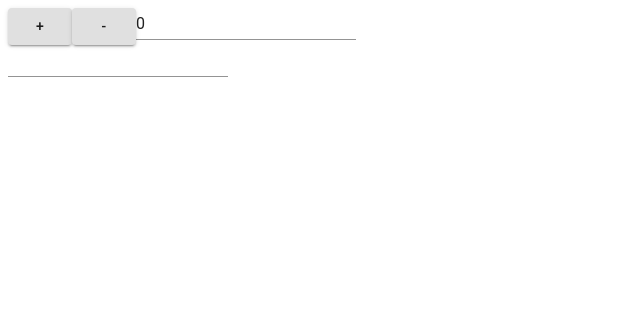
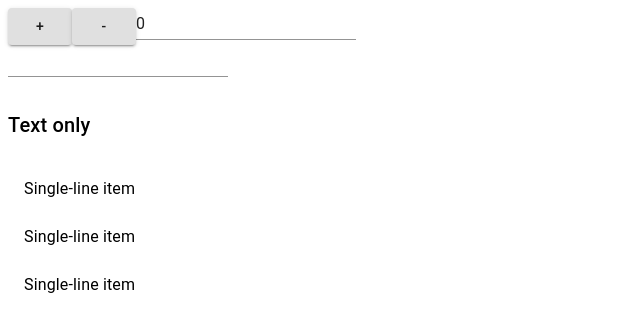
Before and after one commit to Foxall/gatsby_mui_redux-toolkit, a Gatsby site: page / in a window 1280 px wide. Shown: the whole page, without its empty margins (0-640 px from the left). Built offline with nearby package versions, Linux system fonts and the light colour scheme; Gatsby itself is replaced by a stand-in of ours.

Commit message:
{+} Myliste.js

```diff
--- a/src/components/counter.js
+++ b/src/components/counter.js
@@ -5,6 +5,8 @@ import TextField from '@material-ui/core/TextField'
 import { useSelector, useDispatch } from 'react-redux'
 import { increment , decrement } from '../state/demoSlice'
 import TextButton from './textbutton'
+import Myliste from './myliste'
+
 const Counter =() =>{
   const dispatch = useDispatch()
   const name = useSelector((state) => state.counter.value)
@@ -14,6 +16,7 @@ const Counter =() =>{
       <Button variant="contained" onClick={() => dispatch(decrement())}>-</Button>
       <TextField value={name} id="standard-basic"/>
       <TextButton/>
+      <Myliste/>
     </div>
   )
 }
--- /dev/null
+++ b/src/components/myliste.js
@@ -0,0 +1,66 @@
+import React from 'react';
+import { makeStyles } from '@material-ui/core/styles';
+import List from '@material-ui/core/List';
+import ListItem from '@material-ui/core/ListItem';
+import ListItemAvatar from '@material-ui/core/ListItemAvatar';
+import ListItemIcon from '@material-ui/core/ListItemIcon';
+import ListItemSecondaryAction from '@material-ui/core/ListItemSecondaryAction';
+import ListItemText from '@material-ui/core/ListItemText';
+import Avatar from '@material-ui/core/Avatar';
+import IconButton from '@material-ui/core/IconButton';
+import FormGroup from '@material-ui/core/FormGroup';
+import FormControlLabel from '@material-ui/core/FormControlLabel';
+import Checkbox from '@material-ui/core/Checkbox';
+import Grid from '@material-ui/core/Grid';
+import Typography from '@material-ui/core/Typography';
+import FolderIcon from '@material-ui/icons/Folder';
+import DeleteIcon from '@material-ui/icons/Delete';
+import faker from 'faker'
+
+const useStyles = makeStyles((theme) => ({
+    root: {
+      flexGrow: 1,
+      maxWidth: 752,
+    },
+    demo: {
+      backgroundColor: theme.palette.background.paper,
+    },
+    title: {
+      margin: theme.spacing(4, 0, 2),
+    },
+  }));
+
+  function generate(element) {
+    return [0, 1, 2].map((value) =>
+      React.cloneElement(element, {
+        key: value,
+      }),
+    );
+  }
+
+const Myliste =() =>{
+    const classes = useStyles();
+    const [dense, setDense] = React.useState(false);
+    const [secondary, setSecondary] = React.useState(false);
+
+
+    return (<Grid item xs={12} md={6}>
+    <Typography variant="h6" className={classes.title}>
+        Text only
+    </Typography>
+    <div className={classes.demo}>
+        <List dense={dense}>
+            {generate(
+                <ListItem>
+                    <ListItemText
+                        primary="Single-line item"
+                        secondary={secondary ? 'Secondary text' : null}
+                    />
+                </ListItem>,
+            )}
+        </List>
+            </div>
+        </Grid>
+    )
+}
+export default Myliste
```
